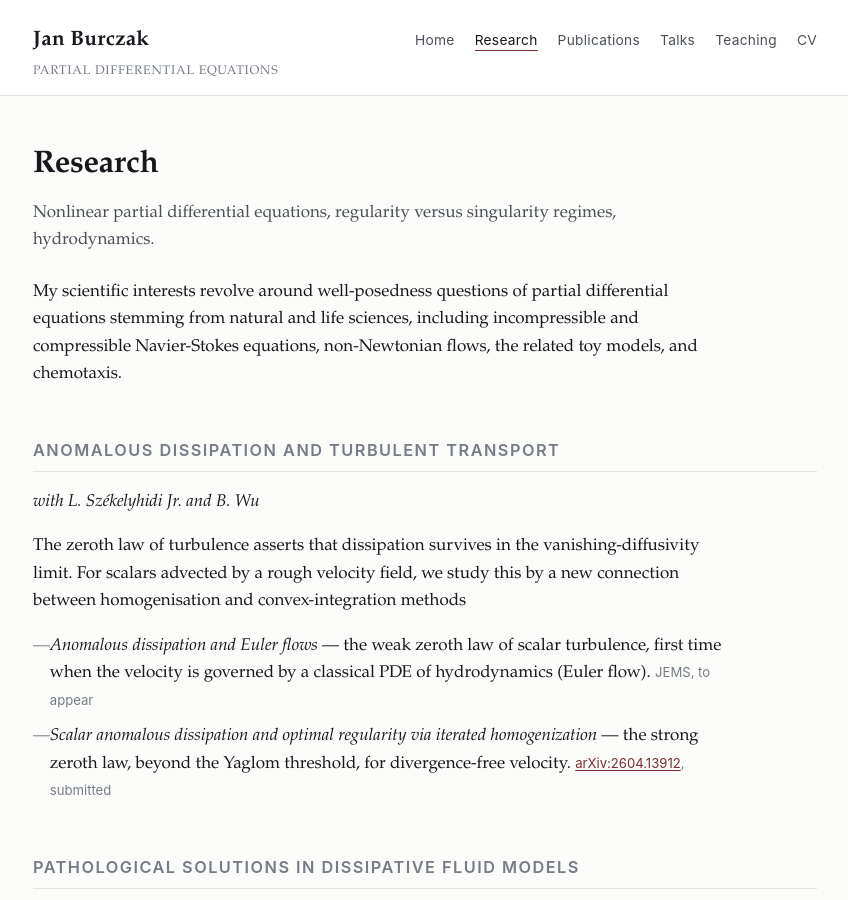
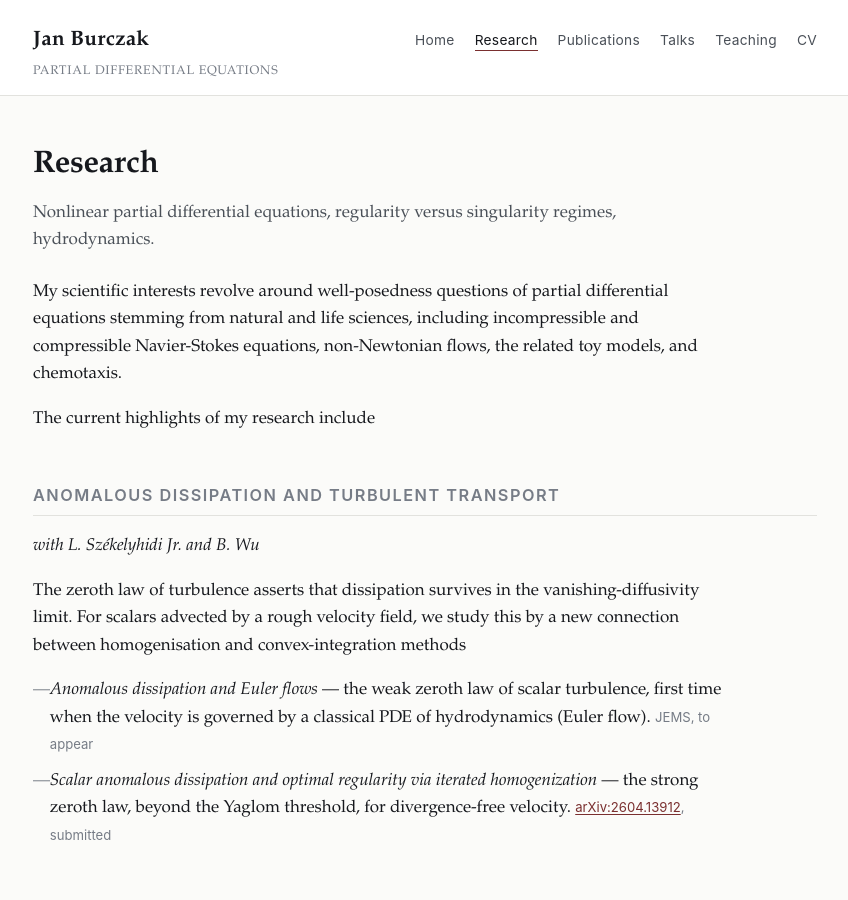
Before and after one commit to janburczak/janburczak.github.io, a Jekyll site: the page built from research.md, in a window 1280 px wide and 900 px high. Shown: the whole window, without its empty margins (215-1063 px from the left). Built offline with Jekyll 4.4.1, drawn with Linux system fonts in a browser that asks for light colours.

Commit message:
Update research.md

```diff
--- a/research.md
+++ b/research.md
@@ -10,6 +10,8 @@ Nonlinear partial differential equations, regularity versus singularity regimes,
 My scientific interests revolve around well-posedness questions of partial differential equations
 stemming from natural and life sciences, including incompressible and compressible Navier-Stokes
 equations, non-Newtonian flows, the related toy models, and chemotaxis.
+
+The current highlights of my research include
 
 ## Anomalous dissipation and turbulent transport
 
```
